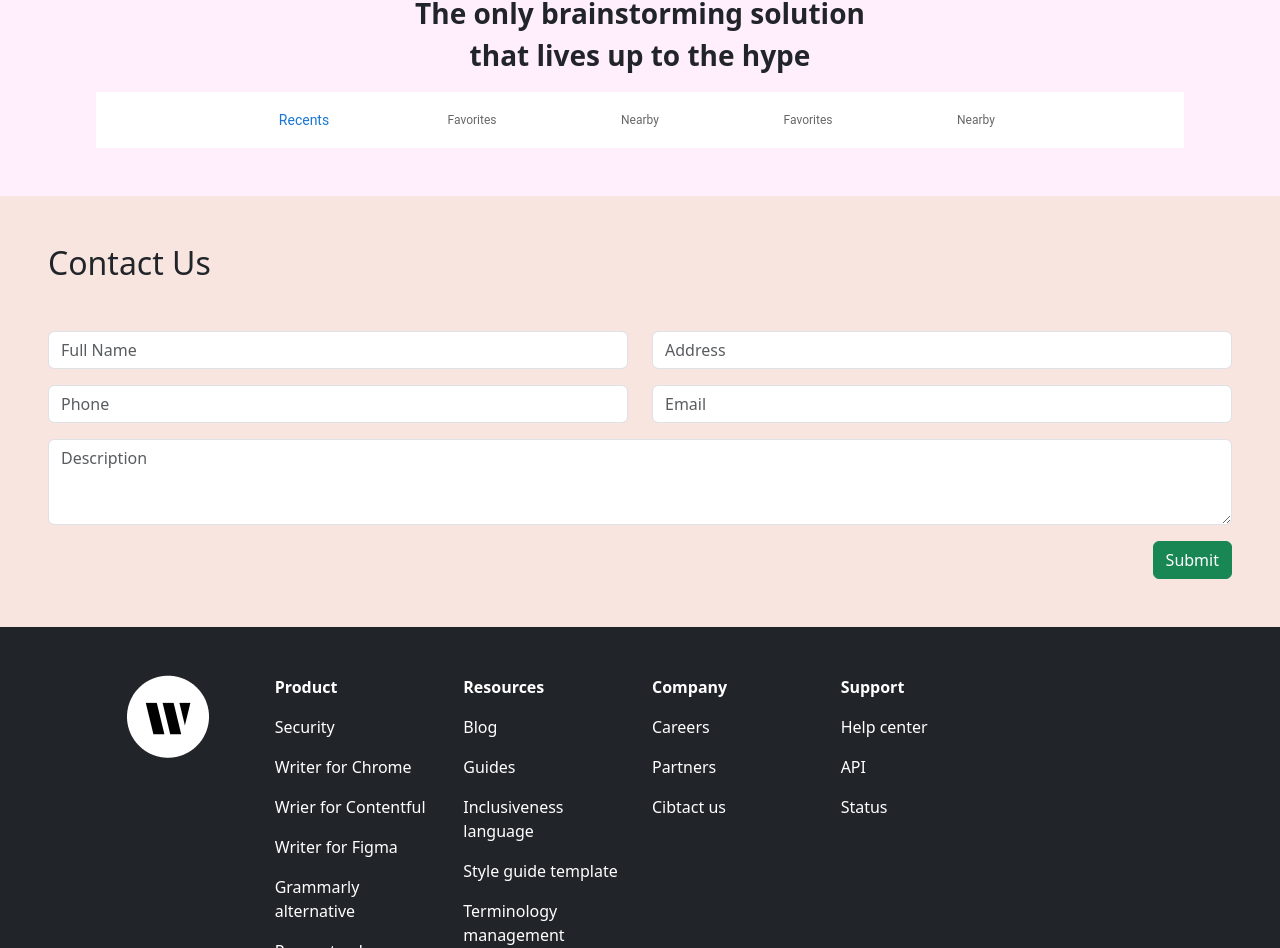
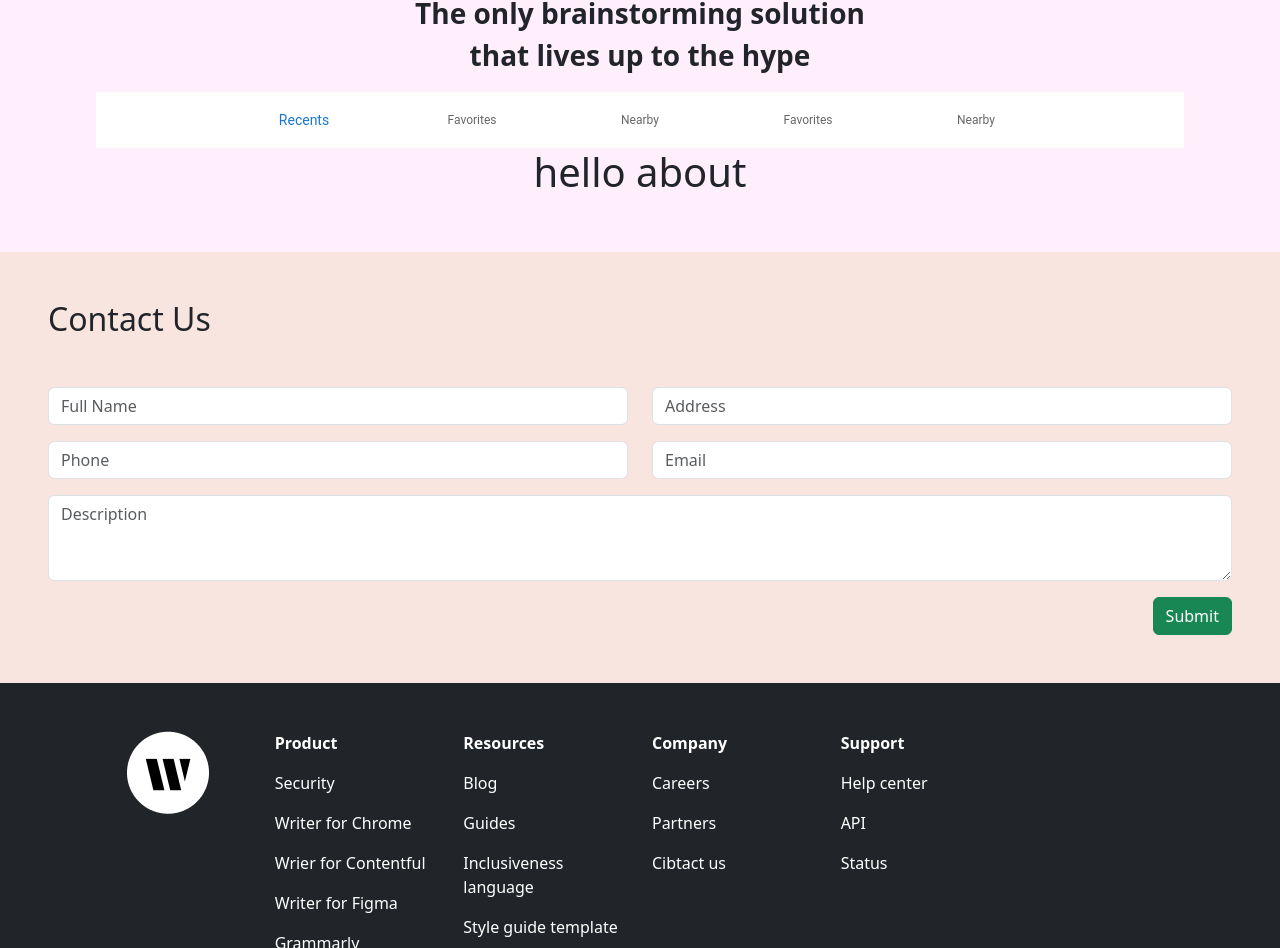
Before and after one commit to atif7luqman/Quiz4, a React (Vite) app: page / in a window 1280 px wide. Shown: the part 5491-6439 px from the top of the page. Built offline with nearby package versions, Linux system fonts and the light colour scheme.

Commit message:
Minor update in about

```diff
--- a/src/components/About.jsx
+++ b/src/components/About.jsx
@@ -27,6 +27,7 @@ export default function About() {
           <BottomNavigationAction label="Favorites" />
           <BottomNavigationAction label="Nearby" />
         </BottomNavigation>
+        <h1>hello about</h1>
       </div>
     </div>
   );
```
